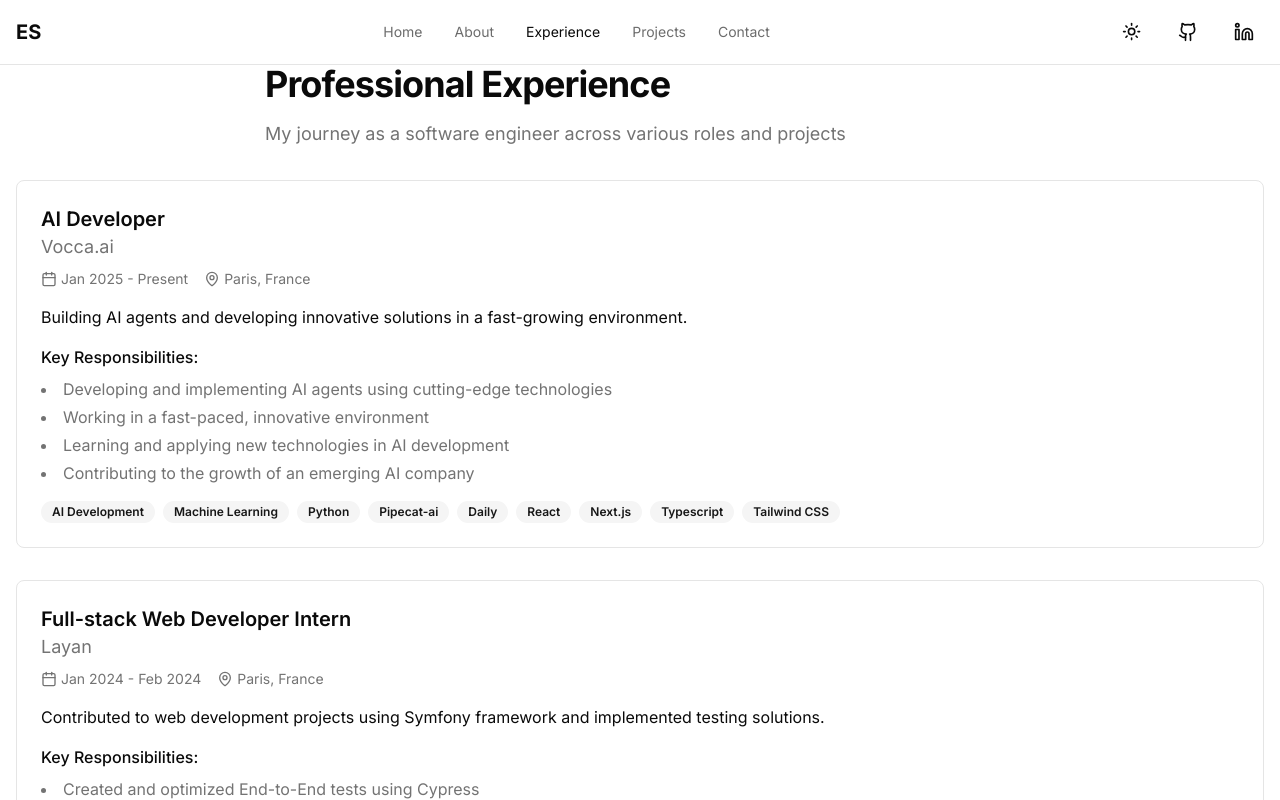
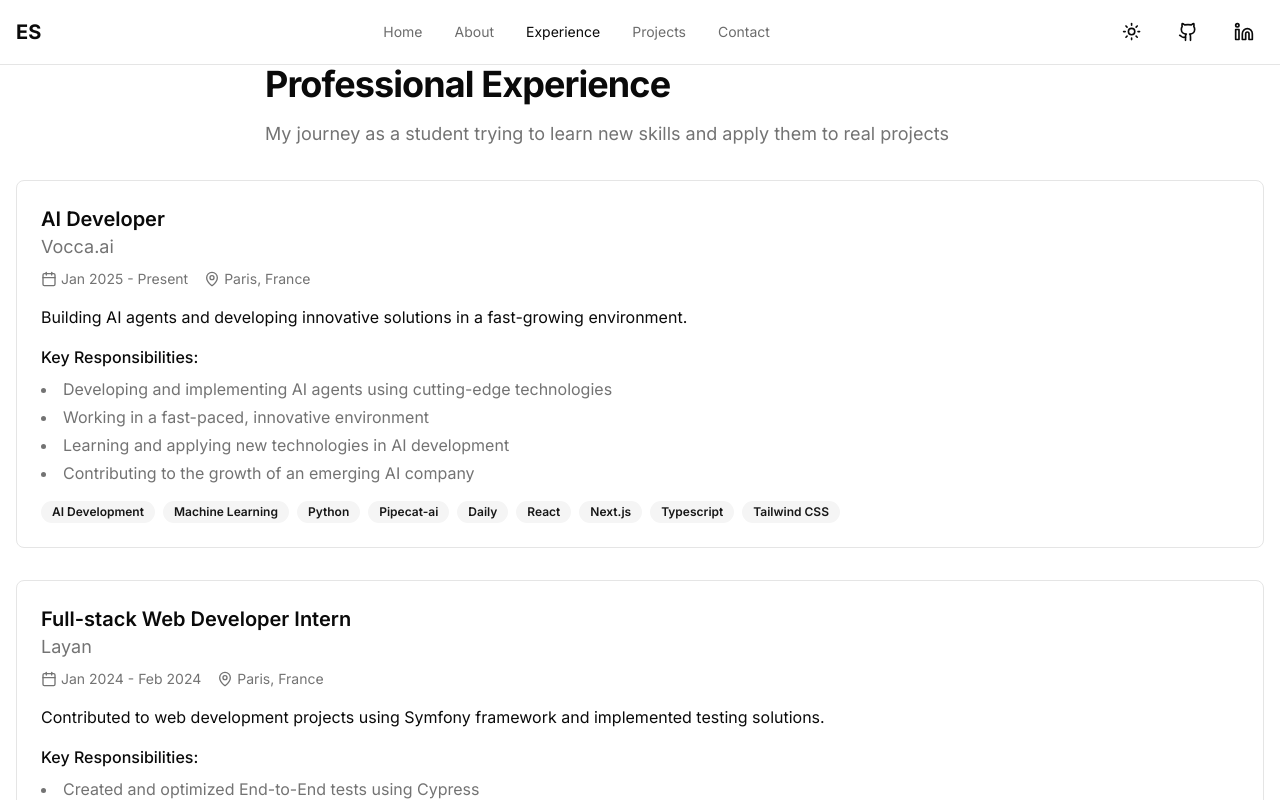
Before and after one commit to ethansmadjaa/ethansmadja, a Next.js app: page /experience in a window 1280 px wide. Shown: the top 800 px of the page. Built offline with nearby package versions, Linux system fonts and the light colour scheme.

Commit message:
changed meta data

```diff
--- a/src/app/experience/page.tsx
+++ b/src/app/experience/page.tsx
@@ -4,7 +4,7 @@ import { CalendarIcon, MapPinIcon } from "lucide-react";
 
 export const metadata = {
   title: "Experience - Ethan Smadja",
-  description: "My journey as a software engineer across various roles and projects",
+  description: "My journey as a student trying to learn new skills and apply them to real projects",
 };
 
 export default function ExperiencePage() {
@@ -15,7 +15,7 @@ export default function ExperiencePage() {
           Professional Experience
         </h1>
         <p className="text-lg text-muted-foreground">
-          My journey as a software engineer across various roles and projects
+          My journey as a student trying to learn new skills and apply them to real projects
         </p>
       </div>
 
```
